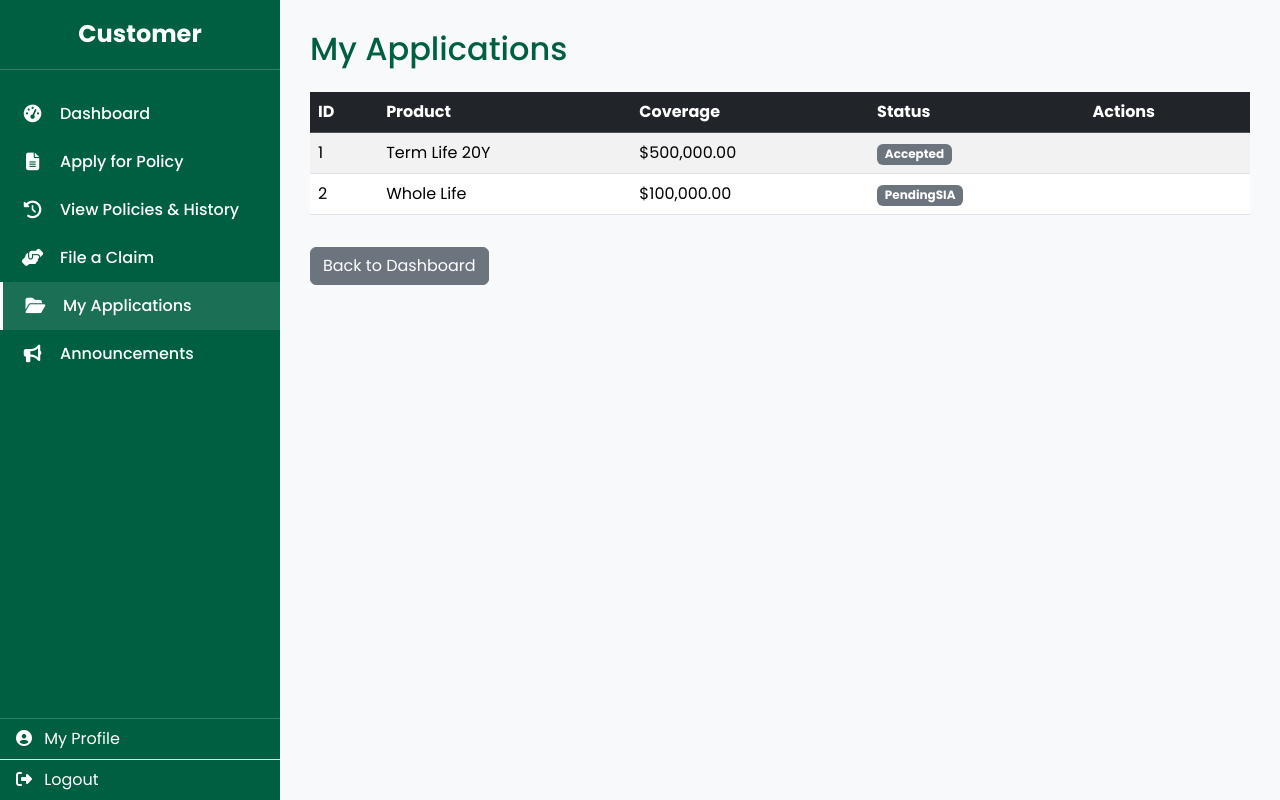
After one commit to janiya51/v2-Thuli-01, a Spring Boot app: page /customer/my-applications in a window 1280 px wide. The commit adds this page. Run offline with Spring Boot 4, Linux system fonts and the light colour scheme; a user stored in the database is signed in; data comes from the database, SQL or seed files in the repository.

Commit message:
feat: Implement customer policy creation workflow
This commit implements the customer-facing side of the policy creation workflow.

- When a customer accepts an application, a new policy is now automatically created.
- A new "My Applications" page has been created to display the customer's applications.
- The customer's dashboard has been cleaned up, and the applications table has been moved to the new page.
- The sidebar has been updated to include a link to the new "My Applications" page.

```diff
--- a/src/main/java/com/life_insurance_system/controller/CustomerController.java
+++ b/src/main/java/com/life_insurance_system/controller/CustomerController.java
@@ -34,14 +34,7 @@ public class CustomerController {
     private SystemAnnouncementService systemAnnouncementService;
 
     @GetMapping("/dashboard")
-    public String customerDashboard(Model model, HttpSession session) {
-        User user = (User) session.getAttribute("user");
-        if (user == null) {
-            return "redirect:/login";
-        }
-        model.addAttribute("applications", applicationService.getAllApplications().stream()
-                .filter(a -> a.getUser().getUserId() == user.getUserId())
-                .collect(java.util.stream.Collectors.toList()));
+    public String customerDashboard() {
         return "customer/dashboard";
     }
 
@@ -134,13 +127,26 @@ public class CustomerController {
         return "customer/view_announcements";
     }
 
+    @GetMapping("/my-applications")
+    public String myApplications(Model model, HttpSession session) {
+        User user = (User) session.getAttribute("user");
+        if (user == null) {
+            return "redirect:/login";
+        }
+        model.addAttribute("applications", applicationService.getAllApplications().stream()
+                .filter(a -> a.getUser().getUserId() == user.getUserId())
+                .collect(java.util.stream.Collectors.toList()));
+        return "customer/my_applications";
+    }
+
     @PostMapping("/application/accept")
     public String acceptApplication(@RequestParam("applicationId") int applicationId, RedirectAttributes redirectAttributes) {
         Application application = applicationService.getApplicationById(applicationId);
         if (application != null && application.getCurrentStatus() == Application.ApplicationStatus.PendingCustomer) {
             application.setCurrentStatus(Application.ApplicationStatus.Accepted);
             applicationService.updateApplication(application);
-            redirectAttributes.addFlashAttribute("success", "Application accepted successfully!");
+            policyService.createPolicyFromApplication(application);
+            redirectAttributes.addFlashAttribute("success", "Application accepted and policy created successfully!");
         } else {
             redirectAttributes.addFlashAttribute("error", "Application cannot be accepted at this time.");
         }
--- /dev/null
+++ b/src/main/resources/templates/customer/my_applications.html
@@ -0,0 +1,66 @@
+<!DOCTYPE html>
+<html lang="en" xmlns:th="http://www.thymeleaf.org">
+<head>
+    <meta charset="UTF-8">
+    <meta name="viewport" content="width=device-width, initial-scale=1.0">
+    <title>My Applications - LIMS</title>
+    <!-- Favicon -->
+    <link rel="icon" href="https://i.imgur.com/s41tGvI.png" type="image/png">
+    <!-- Bootstrap CDN -->
+    <link href="https://cdn.jsdelivr.net/npm/bootstrap@5.3.3/dist/css/bootstrap.min.css" rel="stylesheet">
+    <!-- Font Awesome CDN -->
+    <link rel="stylesheet" href="https://cdnjs.cloudflare.com/ajax/libs/font-awesome/6.5.1/css/all.min.css">
+    <!-- Google Fonts (Poppins) -->
+    <link href="https://fonts.googleapis.com/css2?family=Poppins:wght@300;400;500;600;700&display=swap" rel="stylesheet">
+    <!-- Custom CSS -->
+    <link rel="stylesheet" href="/css/style.css">
+</head>
+<body>
+    <button class="mobile-toggle" id="sidebarToggle"><i class="fas fa-bars"></i></button>
+    <div th:replace="~{sidebar :: sidebar(activePage='my-applications', roleName='Customer')}"></div>
+    <div class="main-content">
+        <div class="table-container">
+            <h2 class="mb-4" style="color: var(--primary-color);">My Applications</h2>
+            <div class="table-responsive">
+                <table class="table table-striped table-hover">
+                    <thead class="table-dark">
+                        <tr>
+                            <th>ID</th>
+                            <th>Product</th>
+                            <th>Coverage</th>
+                            <th>Status</th>
+                            <th>Actions</th>
+                        </tr>
+                    </thead>
+                    <tbody>
+                        <tr th:each="app : ${applications}">
+                            <td th:text="${app.applicationId}"></td>
+                            <td th:text="${app.productType}"></td>
+                            <td th:text="${'$' + #numbers.formatDecimal(app.desiredCoverage, 0, 'COMMA', 2, 'POINT')}"></td>
+                            <td><span class="badge" th:classappend="${app.currentStatus.name() == 'PendingCustomer'} ? 'bg-success' : 'bg-secondary'" th:text="${app.currentStatus}"></span></td>
+                            <td>
+                                <div th:if="${app.currentStatus.name() == 'PendingCustomer'}">
+                                    <form th:action="@{/customer/application/accept}" method="post" class="d-inline">
+                                        <input type="hidden" name="applicationId" th:value="${app.applicationId}" />
+                                        <button type="submit" class="btn btn-sm btn-success">Accept Offer</button>
+                                    </form>
+                                    <form th:action="@{/customer/application/reject}" method="post" class="d-inline">
+                                        <input type="hidden" name="applicationId" th:value="${app.applicationId}" />
+                                        <button type="submit" class="btn btn-sm btn-danger">Reject Offer</button>
+                                    </form>
+                                </div>
+                            </td>
+                        </tr>
+                    </tbody>
+                </table>
+            </div>
+            <a href="/customer/dashboard" class="btn btn-secondary mt-3">Back to Dashboard</a>
+        </div>
+    </div>
+    <!-- Bootstrap JS -->
+    <script src="https://cdn.jsdelivr.net/npm/bootstrap@5.3.3/dist/js/bootstrap.bundle.min.js"></script>
+    <script>
+        document.getElementById('sidebarToggle').addEventListener('click', () => document.getElementById('sidebar').classList.toggle('active'));
+    </script>
+</body>
+</html>
--- a/src/main/resources/templates/sidebar.html
+++ b/src/main/resources/templates/sidebar.html
@@ -41,6 +41,12 @@
                 <a class="nav-link" href="/customer/file-claim" th:classappend="${activePage == 'claims'} ? 'active' : ''">
                     <i class="fas fa-hands-helping"></i>
                     <span>File a Claim</span>
+                </a>
+            </li>
+            <li class="nav-item" th:if="${#strings.equals(roleName, 'Customer')}">
+                <a class="nav-link" href="/customer/my-applications" th:classappend="${activePage == 'my-applications'} ? 'active' : ''">
+                    <i class="fas fa-folder-open"></i>
+                    <span>My Applications</span>
                 </a>
             </li>
             <li class="nav-item" th:if="${#strings.equals(roleName, 'Customer')}">
```
Also changed, not shown: src/main/resources/templates/customer/dashboard.html (+0 -36 lines).
